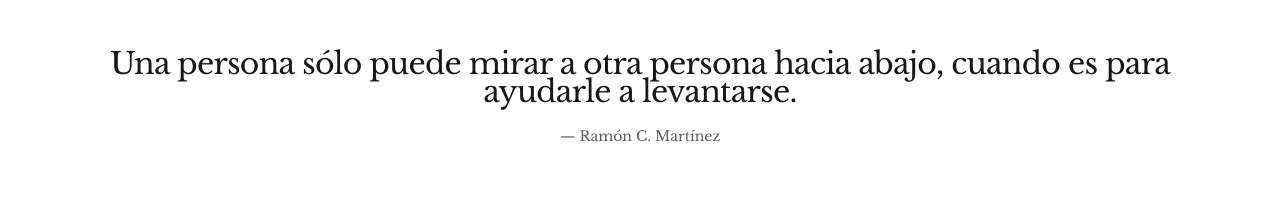
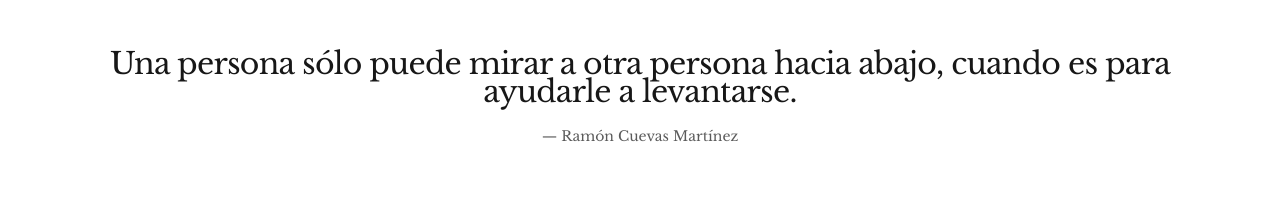
Before and after one commit to SolertiaMain/ramon-landing, a Next.js app: page / in a window 1280 px wide. Shown: the part 880-1092 px from the top of the page. Built offline with nearby package versions, Linux system fonts and the light colour scheme; a web font is replaced by a local one.

Commit message:
Update names

```diff
--- a/src/content/site.js
+++ b/src/content/site.js
@@ -6,13 +6,13 @@ export const site = {
     { label: "Blog", href: "/blog" },
   ],
   hero: {
-    name: "Ramón C. Martínez",
+    name: "Ramón Cuevas Martínez",
     tagline: "Impulso completo",
     cta: { label: "Contacto", href: "#contacto" },
   },
   statement: {
     text: "Una persona sólo puede mirar a otra persona hacia abajo, cuando es para ayudarle a levantarse.",
-    author: "— Ramón C. Martínez",
+    author: "— Ramón Cuevas Martínez",
   },
   letter: {
     title: "Sobre mí",
@@ -96,7 +96,7 @@ export const site = {
         align: "right",
         spacingTop: "5rem",
         text: [
-          { t: "Ramón C. Martínez", italic: true }
+          { t: "Ramón Cuevas Martínez", italic: true }
         ]
       }
     ]
```
